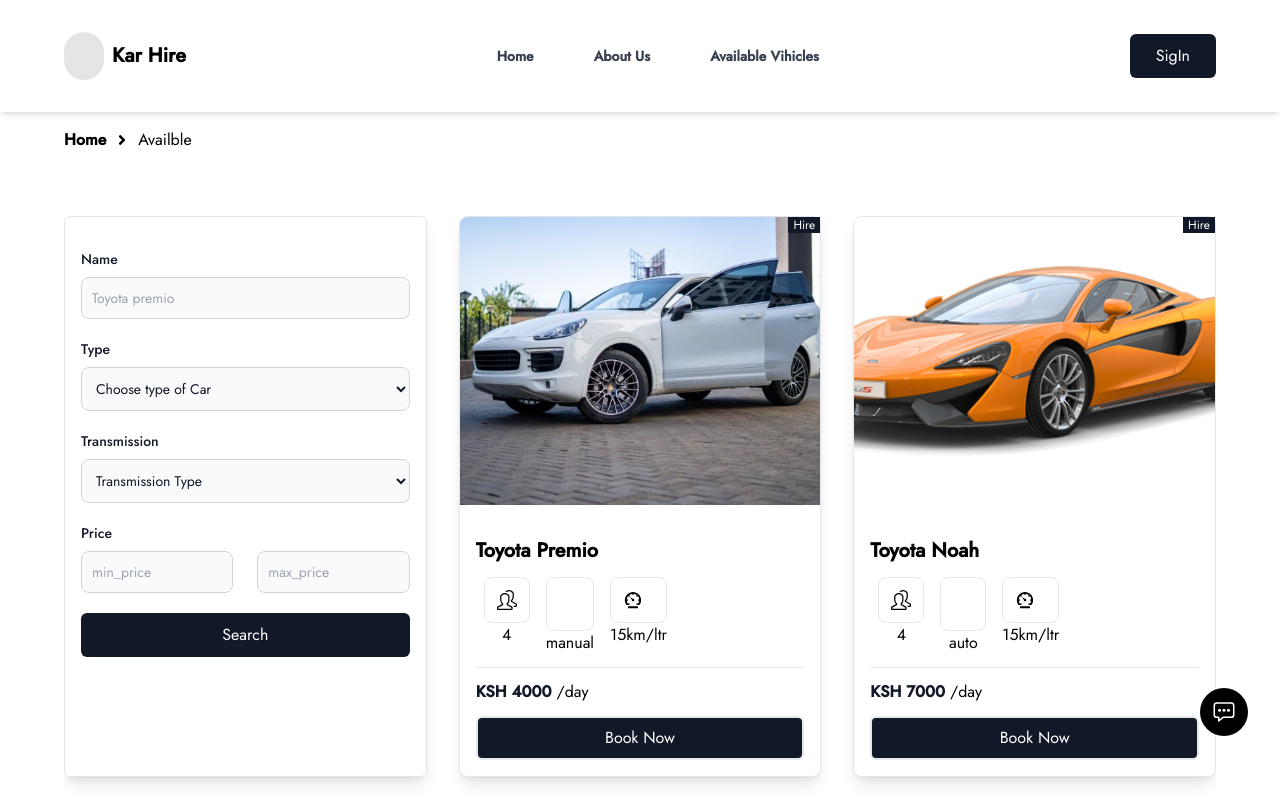
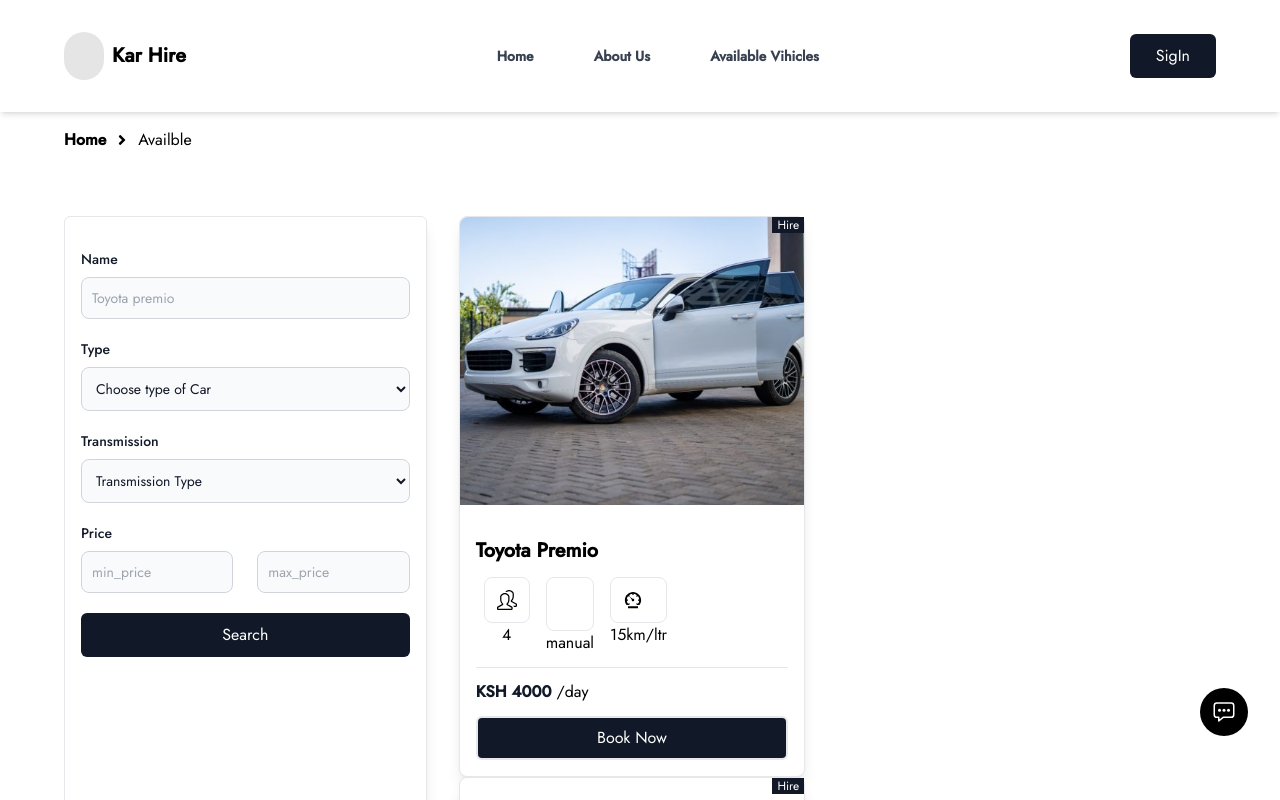
Before and after one commit to njau58/kar-hire, a React (Vite) app: page /all-vihicles in a window 1280 px wide. Shown: the top 800 px of the page. Built offline with nearby package versions, Linux system fonts and the light colour scheme; some icons are missing.

Commit message:
handle past dates

```diff
--- a/src/pages/AllVihicles/index.tsx
+++ b/src/pages/AllVihicles/index.tsx
@@ -139,8 +139,9 @@
               <Button theme="filled" text="Search"></Button>
             </form>
           </div>
-
-          {vihicles?.map((vihicle) => {
+<div className="pr-4"
+>
+{vihicles?.map((vihicle) => {
             return (
               <SingleRide
                 Id={vihicle.Id}
@@ -154,6 +155,8 @@
               />
             );
           })}
+</div>
+
         </div>
       </section>
     </Main>
```
